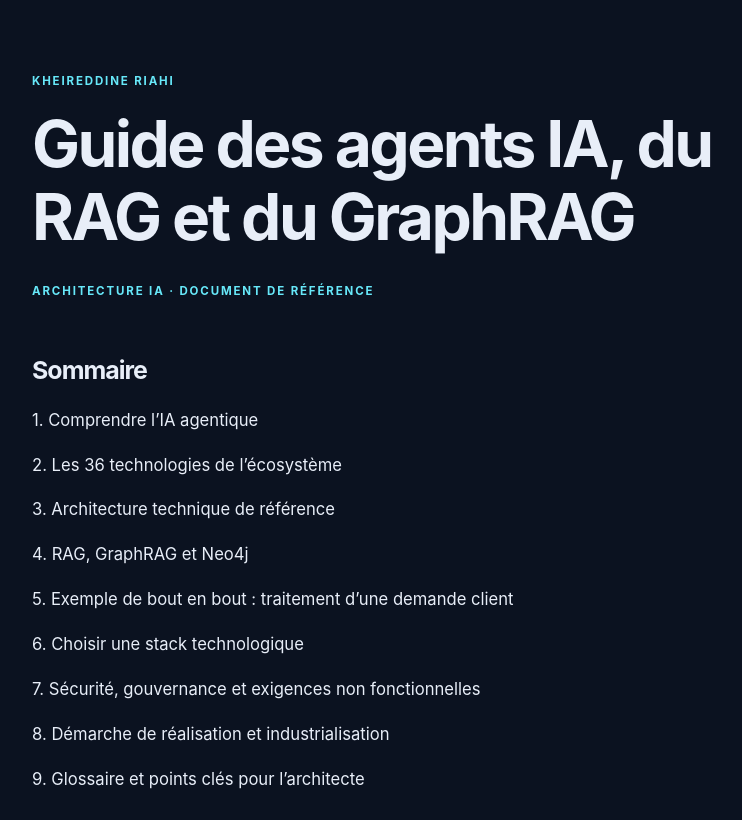
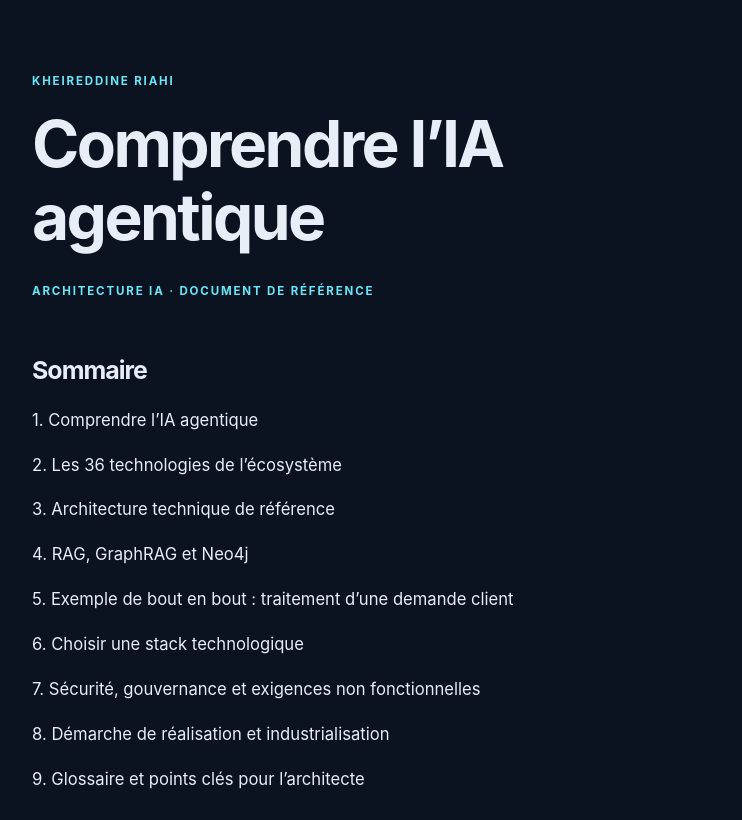
Before and after one commit to KRiahi345/kriahi, a Jekyll site: the page built from ressource-agents-ia-rag-graphrag.md, in a window 1280 px wide and 900 px high, cut to the strip 80-900 px from the top of the window. Shown: the whole strip, without its empty margins (228-970 px from the left). Built offline with Jekyll 4.4.1, drawn with Linux system fonts in a browser that asks for light colours.

Commit message:
Rename agentic AI resource and update link

```diff
--- a/_includes/library-directory.html
+++ b/_includes/library-directory.html
@@ -4,7 +4,7 @@
     <ul>
       <li><a href="{{ '/ressources/architecture-ia-framework/' | relative_url }}">Cadre Togaf pour une architecture IA</a></li>
       <li><a href="{{ '/ressources/architecture-agentique-complete/' | relative_url }}">Architecture complète d’une plateforme d’IA agentique</a></li>
-      <li><a href="{{ '/ressources/agents-ia-rag-graphrag/' | relative_url }}">Guide des agents IA, du RAG et du GraphRAG</a></li>
+      <li><a href="{{ '/ressources/agents-ia-rag-graphrag/' | relative_url }}">Comprendre l’IA agentique</a></li>
       <li><a href="{{ '/ressources/architecture-agentique-c4-workspace/' | relative_url }}">Architecture agentique avec C4 et workspace pratique</a></li>
       <li><a href="{{ '/ressources/architecture-c4-agent-credit/' | relative_url }}">Architecture C4 d’un agent de crédit</a></li>
     </ul>
--- a/ressource-agents-ia-rag-graphrag.md
+++ b/ressource-agents-ia-rag-graphrag.md
@@ -1,6 +1,6 @@
 ---
 layout: page
-title: "Guide des agents IA, du RAG et du GraphRAG"
+title: "Comprendre l’IA agentique"
 permalink: /ressources/agents-ia-rag-graphrag/
 render_with_liquid: false
 ---
```
Also changed, not shown: architecture-ia.md (+1 -1 lines).
